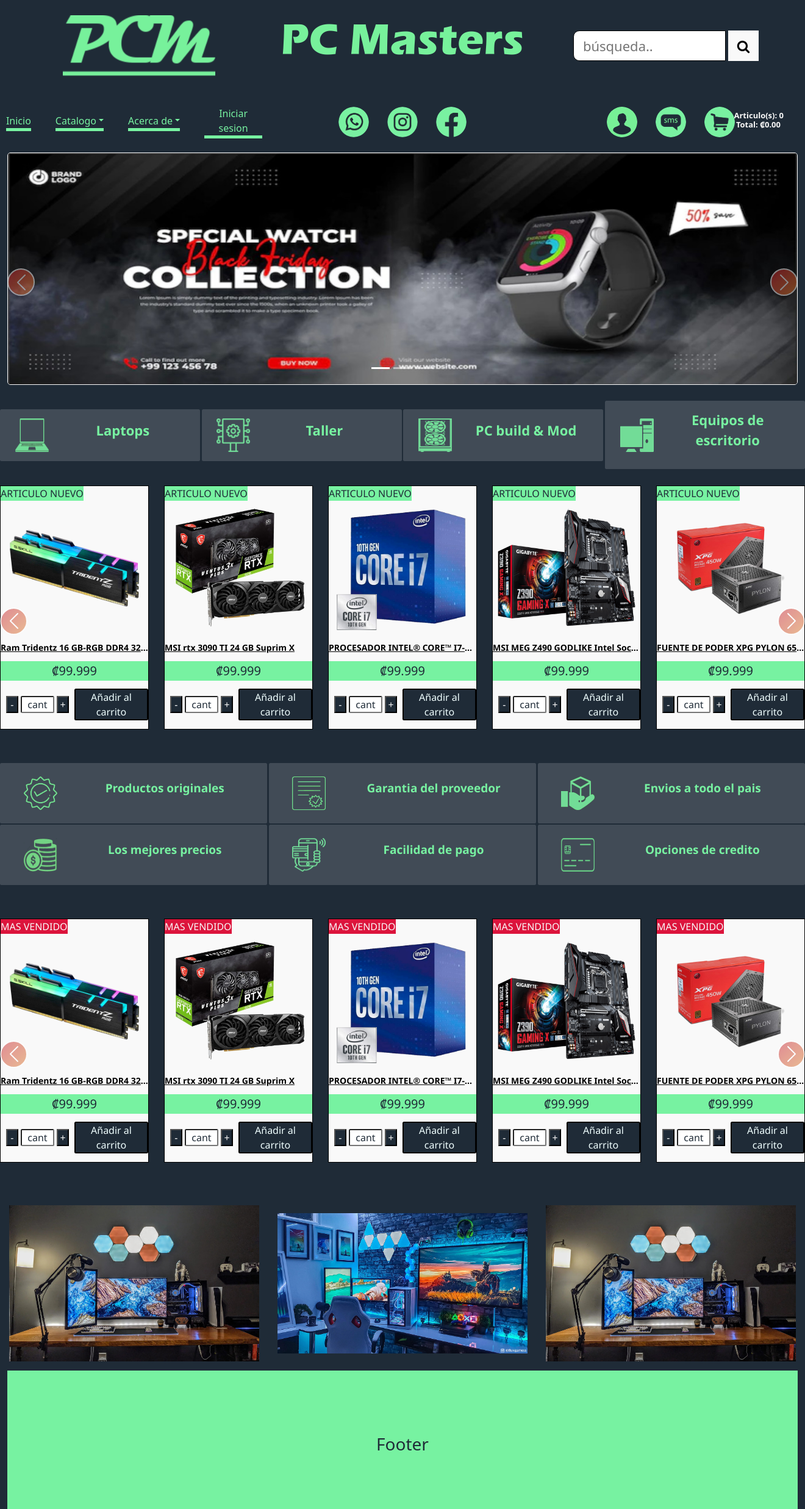
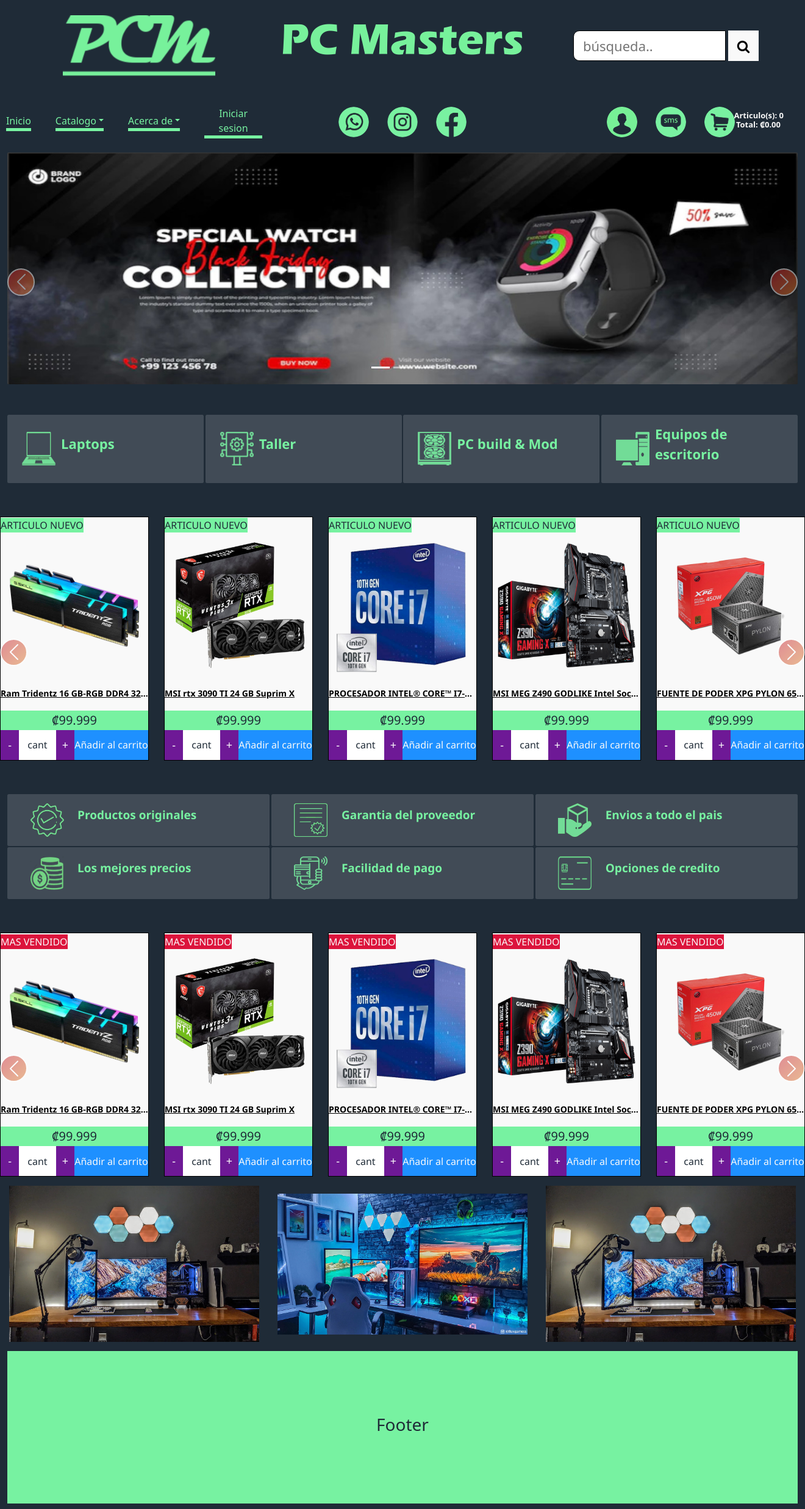
Before and after one commit to nestorLicona0896/PCM, a PHP site: page /html/home.php in a window 1320 px wide. Shown: the top 2474 px of the page at 61% size. Run offline with PHP 8.4, Linux system fonts and the light colour scheme; data that the repository does not hold is empty.

Commit message:
media query para el main section, version 1.0

```diff
--- a/css/grid.css
+++ b/css/grid.css
@@ -247,8 +247,8 @@
 #demo img {
     margin: 0;
     padding: 0;
-    border: solid #f9f9f9 1px;
-    border-radius: 5px;
+    border: 0px;
+    border-radius: 2px;
     width: 100%;
     min-height: 300px;
 }
@@ -256,45 +256,55 @@
 #slider {
     padding: 0px;
     margin: 0px;
-    margin-bottom: 10px;
+    margin-bottom: 50px;
     min-height: 300px;
 }
 
 /* MAIN SECTION */
 
 #mainSection {
-    padding: 0px;
-    margin: 0px;
-    /*background-color:#1F2B37;*/
-}
-
-#mainSection .container {
-    margin-top: 55px;
-    margin-bottom: 55px;
     min-width: 100%;
     display:grid;
     grid-template-columns: 1fr;
+    grid-template-rows: 1fr;
     justify-content: center;
     align-items: center;
     gap: 55px;
-    height: 100%;
+}
+
+@media screen and (max-width: 720px) {
+    #mainSection  {
+        display: flex;
+        flex-direction: column;
+    }
 }
 
 #mainSection #gridNewest{
-    width: 100%;
-    min-height: 400px;
+    min-width: 100%;
+    margin: 0;
+    padding: 0;
+    display: grid;
+    grid-template-columns: 1fr;
+    grid-template-rows: 1fr;
+    justify-content: center;
+    align-items: center;
 }
 
+
 #mainSection #gridMostSelled{
-    width: 100%;
-    min-height: 400px;
+    min-width: 100%;
+    margin: 0;
+    padding: 0;
+    display: grid;
+    grid-template-columns: 1fr;
+    grid-template-rows: 1fr;
+    justify-content: center;
+    align-items: center;
 }
 
 #mainSection #banner1MainSection{
     margin: 0;
     padding: 0;
-    width: 100%;
-    height: 55px;
     display: grid;
     grid-template-columns: 1fr 1fr 1fr 1fr;
     grid-template-rows:  1fr;
@@ -306,14 +316,46 @@
 #mainSection #banner2MainSection {
     margin: 0;
     padding: 0;
-    width: 100%;
-    height: 200px;
     display: grid;
     grid-template-columns: 1fr 1fr 1fr;
-    grid-template-rows:  1fr 1fr;
+    grid-template-rows:  1fr;
     justify-content: center;
     align-items: center;
     gap: 2.5px;
+}
+
+@media screen and (max-width: 720px) {
+    #mainSection #banner1MainSection  {
+        display: grid;
+        grid-template-columns: 1fr 1fr;
+        align-items: center;
+        justify-content: center;
+        gap: 2.5px;
+    }
+
+    #mainSection #banner2MainSection  {
+        display: grid;
+        grid-template-columns: 1fr 1fr;
+        align-items: center;
+        justify-content: center;
+        gap: 2.5px;
+    }
+
+    #mainSection #banner1MainSection .article {
+        display: grid;
+        grid-template-columns: 2fr 2fr;
+        justify-content: center;
+        align-items: center;
+        font-size: 14px;
+    }
+
+    #mainSection #banner2MainSection .article {
+        display: grid;
+        grid-template-columns: 2fr 2fr;
+        justify-content: center;
+        align-items: center;
+        font-size: 14px;
+    }
 }
 
 #banner1MainSection .demo-bg, #banner2MainSection .demo-bg {
@@ -328,10 +370,9 @@
 }
 
 #banner1MainSection .article {
-    min-width: 100%;
-    min-height: 100%;
     margin: 0;
     padding: 15px;
+    height: 100%;
     border-radius: 2.5px;
     display: grid;
     grid-template-columns: 1fr 3fr;
@@ -345,10 +386,9 @@
 }
 
 #banner2MainSection .article {
-    width: 100%;
-    height: 100%;
     margin: 0;
     padding: 15px;
+    height: 100%;
     border-radius: 2.5px;
     display: grid;
     grid-template-columns: 1fr 3fr;
@@ -361,39 +401,42 @@
     font-weight: bold;
 }
 
-/* On screens that are 600px or less, set...
-@media screen and (max-width: 720px) {
-    #mainSection .container {
-        display: flex;
-        flex-direction: column;
-    }
-}*/
 
 /* CSS PARA LOS ITEMS DEL GRID DE PRODUCTOS */
 
 .grid-container {
-    height: 400px;
-    max-width: 100%;
     padding: 0px;
     margin: 0px;
     display: grid;
     grid-template-columns: 1fr 1fr 1fr 1fr 1fr;
     gap: 25px;
+    min-width: 100%;
+}
+
+
+@media screen and (max-width: 720px) {
+    #mainSection .grid-container  {
+        display: flex;
+        flex-direction: column;
+    }
 }
 
 .grid-item {
-    width: 100%;
-    height: 100%;
     margin: 0;
     padding: 0;
+    display: grid;
+    grid-template-columns: 1fr;
+    justify-content: center;
+    align-items: center;
 }
 
 .grid-container .grid-item img {
     display: block;
     margin: 0 auto;
     padding: 0;
+    top: 0;
     width: 242px;
-    height: 220px;
+    height: 235px;
 }
 
  /* BANNER SECTION */
@@ -418,7 +461,7 @@
 
 #bannerSection #sectionBanner1, #bannerSection #sectionBanner2, #bannerSection #sectionBanner3 {
     display: grid;
-    grid-template-rows: 1fr;
+    grid-template-columns: 1fr;
     justify-content: center;
     align-items: center;
     padding: 15px;
--- a/css/styles.css
+++ b/css/styles.css
@@ -5,8 +5,6 @@
 }
 
 .item {
-  width: 100%;
-  height: 100%;
   /*box-shadow: -11px 11px 1px rgba(0, 0, 0, 0.3);*/
   font-family: 'Segoe UI', Tahoma, Geneva, Verdana, sans-serif;
   display: grid;
@@ -19,7 +17,7 @@
 
 .item .item-head {
   width: 100%;
-  height: 320px;
+  height: 350px;
   border-left: solid black 1px;
   border-right: solid black 1px;
   border-top: solid black 1px;
@@ -40,14 +38,15 @@
   margin: 0;
   padding: 0;
   display: grid;
-  grid-template-rows: 1fr 1fr 6fr 1fr;
+  grid-template-columns: 1fr;
+  grid-template-rows: 1fr 1fr 2fr 1fr;
   justify-content: center;
   align-items: center;
 }
 
 .item-body {
   width: 100%;
-  height: 80px;
+  height: 50px;
   margin: 0;
   padding: 0;
   border-left: solid black 1px;
@@ -66,6 +65,17 @@
   align-items: center;
 }
 
+.item .item-body .article .box {
+  width: 100%;
+  height: 100%;
+  margin: 0;
+  padding: 0;
+  display: grid;
+  grid-template-columns: 1fr 2fr 1fr;
+  justify-content: center;
+  align-items: center;
+}
+
 /* PRODUCT'S NAME*/
 .item-head .article h2 {
   text-align: left;
@@ -79,6 +89,7 @@
   text-overflow: ellipsis;
   overflow: hidden;
   white-space: nowrap;
+
 }
 
 .item .item-head .article:hover h2 {
@@ -98,19 +109,20 @@
   background: #77f2a1;
   color: #1F2B37;
   border: solid #77f2a1 1px;
+  width: 100%;
+  text-align: center;
 }
 
 .item-body #agregar {
-  border: solid black 2px;
   margin: 0;
-  padding: 0px;
+  padding: 0;
   cursor: pointer;
   font-size: medium;
-  border-radius: 2.5px;
-  background-color: #1F2B37;
-  color: azure;
-  width: fit-content;
-  height: fit-content
+  background-color:  dodgerblue;
+  color: #f9f9f9;
+  width: 100%;
+  height: 100%;
+  border: 0px;
 }
 
 /* On screens that are 600px or less, set... */
@@ -125,21 +137,21 @@
 .item-body #quantity1{
   margin: 0;
   padding: 0;
-  width: 55px;
-  height: fit-content;
-  border-radius: 2.5px;
-
+  width: 100%;
+  height: 100%;
+  font-size: medium;
+  border: 0px;
 }
 
 .item-body #less, .item-body #more{
   margin: 0;
   padding: 0;
-  height: fit-content;
-  width: 20px;
-  text-align: center;
-  justify-content: center;
   color: #f9f9f9;
-  background-color: #1F2B37;
+  background-color:#6e1996;
+  width: 100%;
+  height: 100%;
+  font-size: large;
+  border: 0px;
 }
 
 .new {
@@ -147,9 +159,9 @@
   color: #1F2B37;
   padding: 0px;
   text-transform: uppercase;
-  /*display: flex;*/
   width: fit-content;
   height: fit-content;
+
 }
 
 .sellest {
@@ -157,7 +169,6 @@
   color: #f9f9f9;
   padding: 0px;
   text-transform: uppercase;
-
   width: fit-content;
   height: fit-content;
 }
--- a/html/home.php
+++ b/html/home.php
@@ -192,9 +192,8 @@
             </div>
 
             <!--MAIN SECTION-->
-            <div class="container-fluid text-center" id="mainSection">
-                <div class="container">
-                    <!--banner 1 main section-->
+            <div class="container-fluid" id="mainSection">
+                <!--banner 1 main section-->
                     <div class="box" id="banner1MainSection">
                         <div class="article"><img class="demo-bg" src="../imagenes/laptop.png" alt=""><p>Laptops</p></div>
                         <div class="article"><img class="demo-bg" src="../imagenes/workshop.png" alt=""><p>Taller</p></div>
@@ -981,7 +980,6 @@
                             </button>
                         </div>
                     </div>
-                </div>
             </div>
 
             <!--info section-->
```
